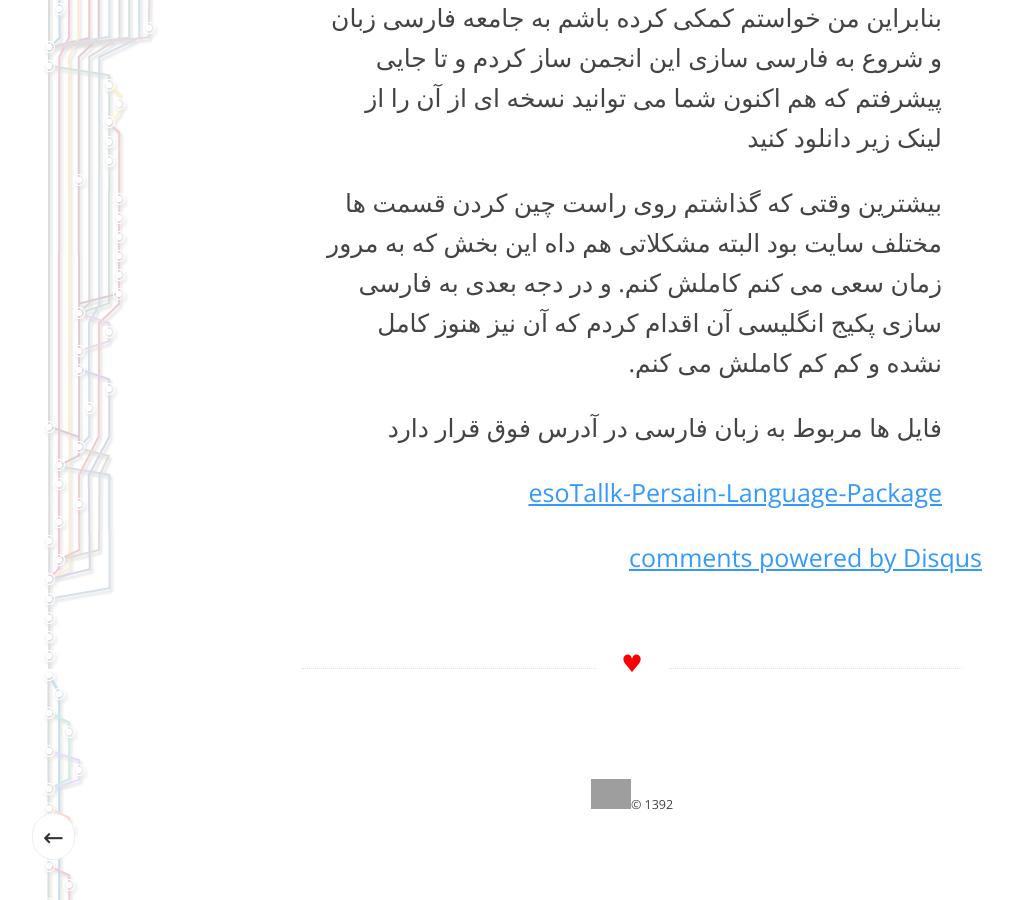
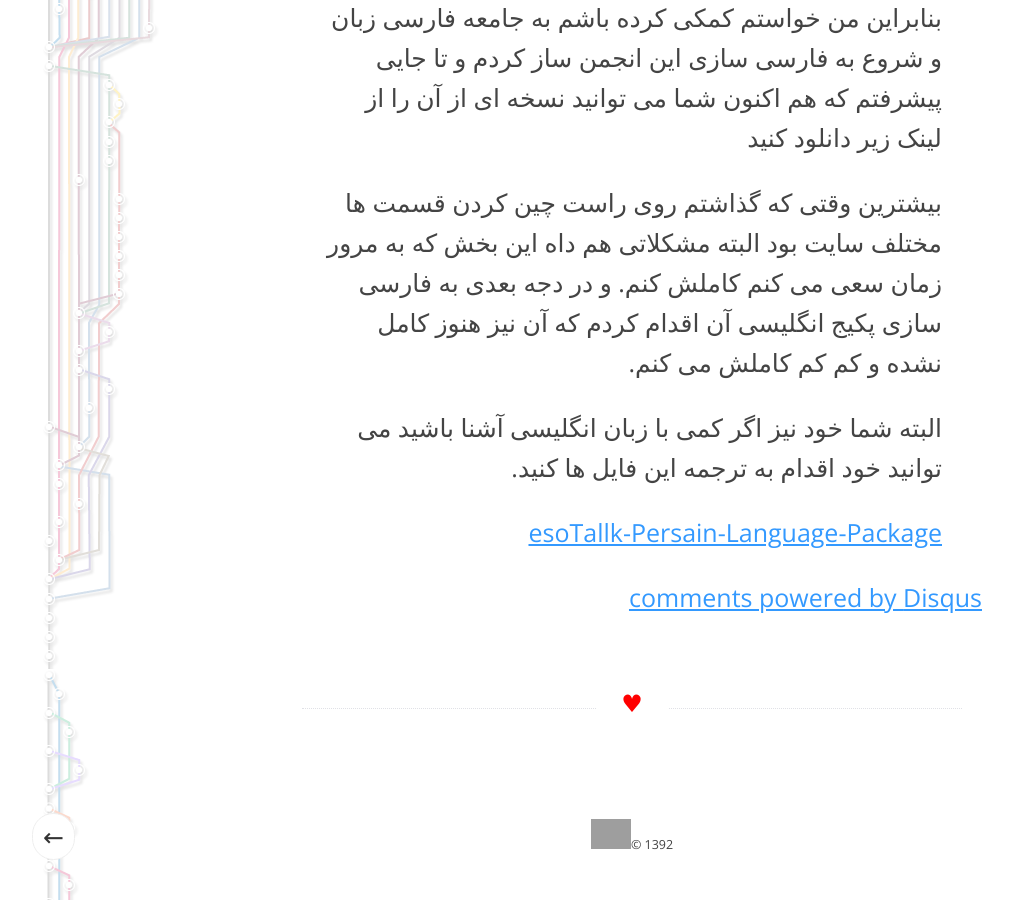
Before and after one commit to ALYREZA/blog, a Jekyll site: the page built from _posts/2014-02-26-esoTalk-Persain-Language-Package.markdown, in a window 1280 px wide and 900 px high, scrolled down 993 px. Shown: the whole window, without its empty margins (8-1021 px from the left). Built offline with Jekyll 4.4.1, drawn with Linux system fonts in a browser that asks for light colours; Markdown is read by kramdown in place of the engine named in the settings; comment, search, counter and statistics services are not loaded; grey boxes are pictures that could not be loaded.

Commit message:
Update 2014-02-26-esoTalk-Persain-Language-Package.markdown

```diff
--- a/_posts/2014-02-26-esoTalk-Persain-Language-Package.markdown
+++ b/_posts/2014-02-26-esoTalk-Persain-Language-Package.markdown
@@ -25,7 +25,9 @@ title: "فارسی سازی انجمن ساز ایزوتاک"
 بیشترین وقتی که گذاشتم روی راست چین کردن قسمت ها مختلف سایت بود البته مشکلاتی هم  داه این بخش که به مرور زمان سعی می کنم کاملش کنم.
 و در دجه بعدی به فارسی سازی پکیج انگلیسی آن اقدام کردم که آن نیز هنوز کامل نشده و کم کم کاملش می کنم.
 
-فایل ها مربوط به زبان فارسی در آدرس فوق قرار دارد
+
+البته شما خود نیز اگر کمی با زبان انگلیسی آشنا باشید می توانید خود اقدام به ترجمه این فایل ها کنید.
+
 
 
 [esoTallk-Persain-Language-Package](https://github.com/ALYREZA/esoTalk-Persian-language)
```
